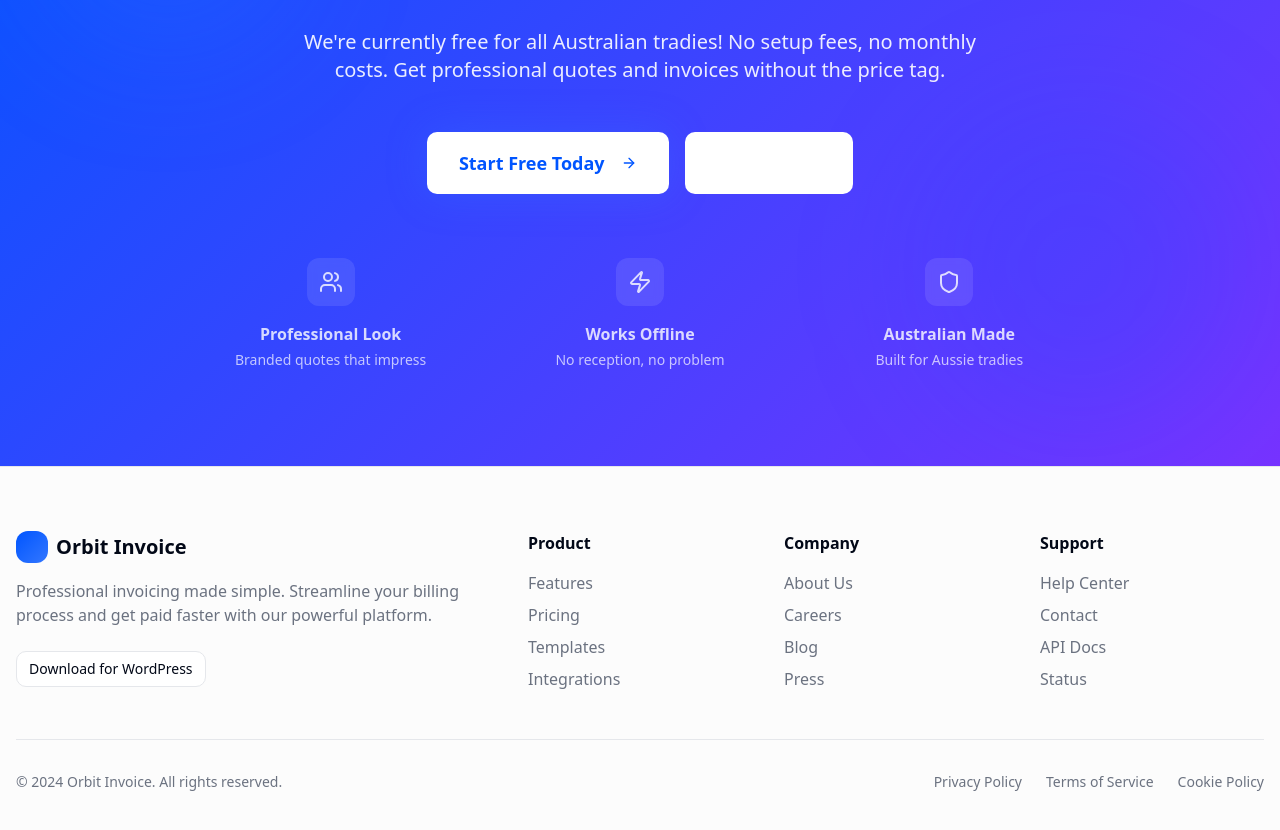
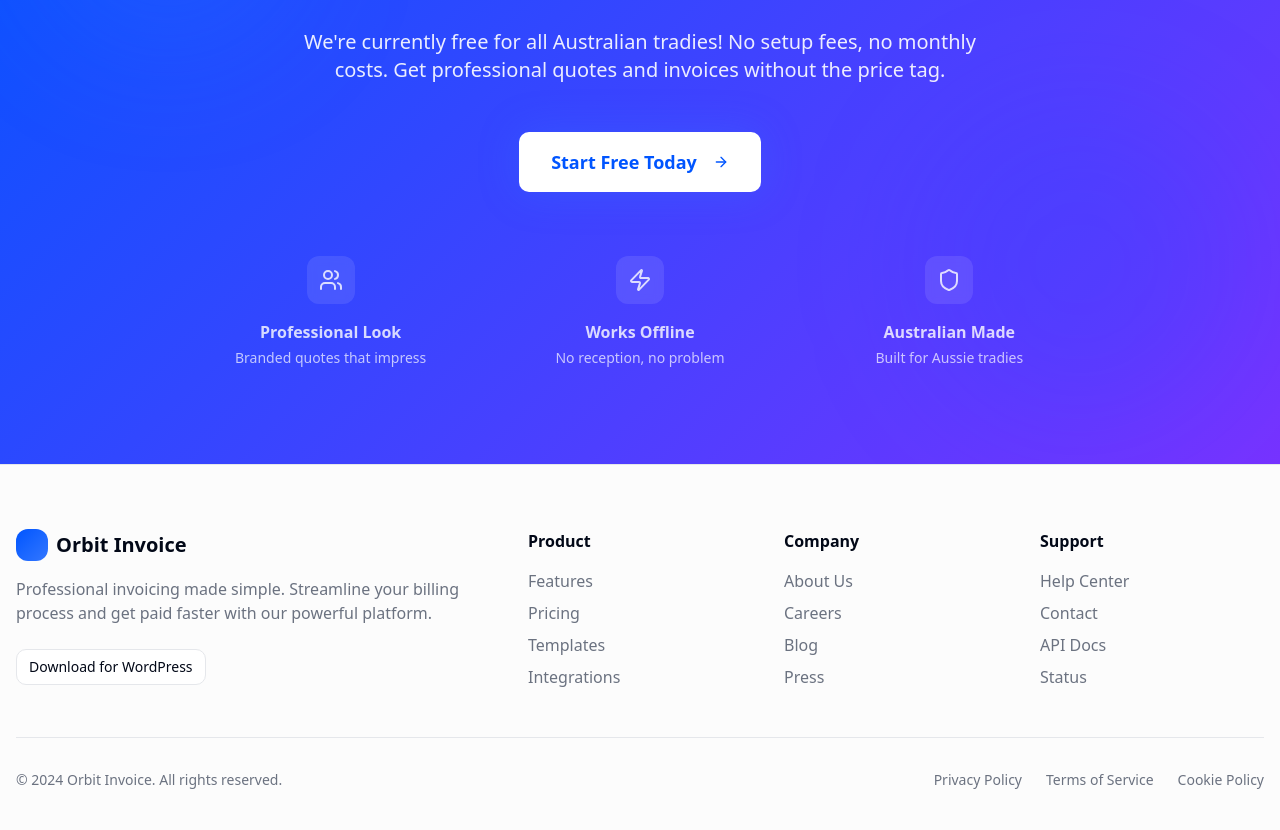
Before and after one commit to cpmas/orbit-pro-page, a React (Vite) app: page / in a window 1280 px wide. Shown: the part 4284-5114 px from the top of the page. Built offline with nearby package versions, Linux system fonts and the light colour scheme.

Commit message:
Code edited in Lovable Code Editor
Edited UI in Lovable

```diff
--- a/src/components/CallToAction.tsx
+++ b/src/components/CallToAction.tsx
@@ -29,13 +29,6 @@ const CallToAction = () => {
               <Button variant="hero" size="lg" className="group text-lg px-8 py-4 h-auto">
                 Start Free Today
                 <ArrowRight className="ml-2 h-5 w-5 group-hover:translate-x-1 transition-transform" />
-              </Button>
-              <Button
-                variant="outline"
-                size="lg"
-                className="border-primary-foreground/20 text-primary-foreground hover:bg-primary-foreground/10 text-lg px-8 py-4 h-auto"
-              >
-                View Pricing
               </Button>
             </div>
 
```
